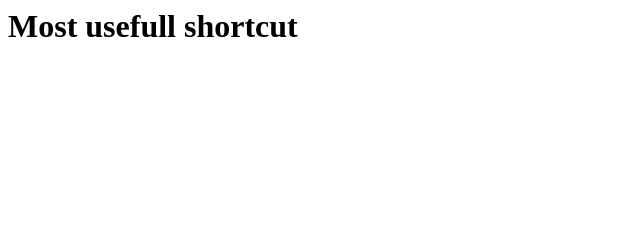
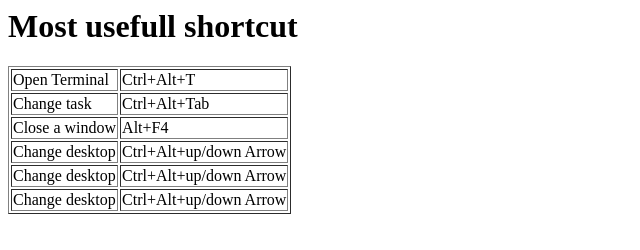
Before and after one commit to Yanismdz/Shortcut, a plain HTML site: page index.html in a window 1280 px wide. Shown: the whole page, without its empty margins (0-640 px from the left). Drawn offline with Linux system fonts and the light colour scheme.

Commit message:
Add A table

```diff
--- a/index.html
+++ b/index.html
@@ -1,10 +1,37 @@
 <html>
     <head>
 	<link type="text/css" rel="stylesheet" href="style.css"/>
-    <title>Cheatsheet Shortcu</title>
+	<title>Cheatsheet Shortcut</title>
 	<meta charset="utf-8" />
     </head>
     <body>
 	<h1>Most usefull shortcut</h1>
+	<tbody>
+	    <table border="1px">
+		<tr>
+		    <td>Open Terminal</td>
+		    <td>Ctrl+Alt+T</td>
+		</tr>
+		<tr>
+		    <td>Change task </td>
+		    <td>Ctrl+Alt+Tab</td>
+		</tr>
+		<tr>
+		    <td>Close a window</td>
+		    <td>Alt+F4</td>
+		</tr>
+		<tr>
+		    <td>Change desktop</td>
+		    <td>Ctrl+Alt+up/down Arrow</td>
+		</tr>
+		<tr>
+		    <td>Change desktop</td>
+		    <td>Ctrl+Alt+up/down Arrow</td>
+		</tr>
+		<tr>
+		    <td>Change desktop</td>
+		    <td>Ctrl+Alt+up/down Arrow</td>
+		</tr>
+	</tbody>
     </body>
 </html>
```
Lines whose indentation alone changed are shown as unchanged.
